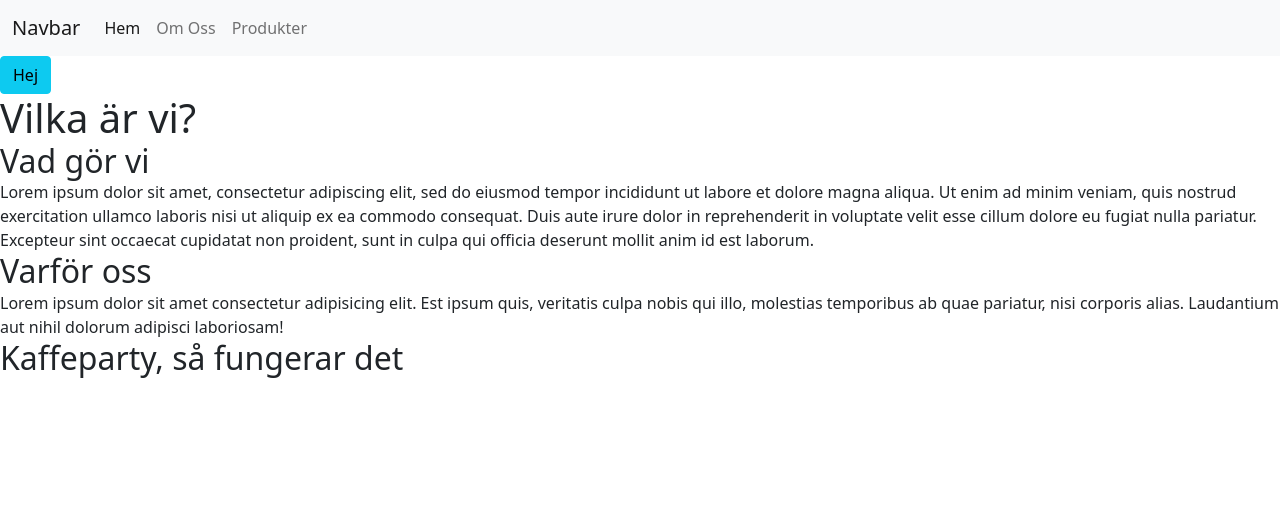
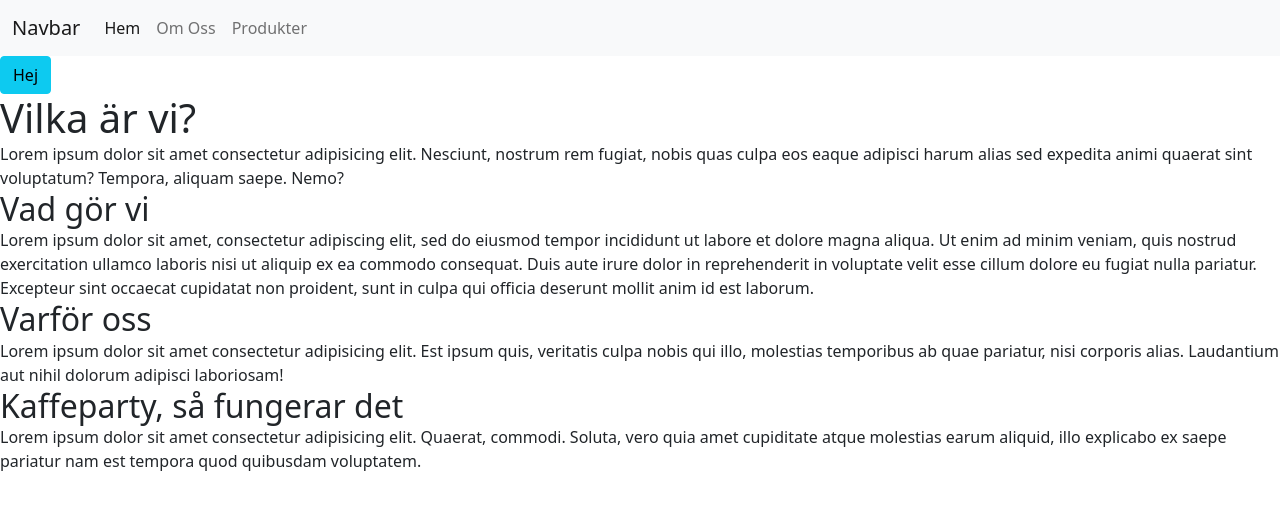
Before and after one commit to jesDVar/Ovn8, a website: page index.html in a window 1280 px wide. Drawn offline with nearby package versions, Linux system fonts and the light colour scheme.

Commit message:
More lorem

```diff
--- a/index.html
+++ b/index.html
@@ -35,10 +35,14 @@
       </nav>
       <button class="btn btn-info">Hej</button>
 
+      <h1>Vilka är vi?</h1>
 
-    <h1>Vilka är vi?</h1>
+      <p>Lorem ipsum dolor sit amet consectetur adipisicing elit. Nesciunt, nostrum rem
+         fugiat, nobis quas culpa eos eaque adipisci harum alias sed expedita animi quaerat
+          sint voluptatum? Tempora, aliquam saepe. Nemo?</p>
 
-    <h2>Vad gör vi</h2>
+      <h2>Vad gör vi</h2>
+
     <p>Lorem ipsum dolor sit amet, consectetur adipiscing elit, sed do eiusmod
          tempor incididunt ut labore et dolore magna aliqua. Ut enim ad minim
           veniam, quis nostrud exercitation ullamco laboris nisi ut aliquip
@@ -48,12 +52,19 @@
          officia deserunt mollit anim id est laborum.</p>
 
     <h2>Varför oss</h2>
+
     <p>Lorem ipsum dolor sit amet consectetur adipisicing elit.
         Est ipsum quis, veritatis culpa nobis qui illo, molestias temporibus
          ab quae pariatur, nisi corporis alias. Laudantium aut nihil dolorum
           adipisci laboriosam!</p>
 
     <h2>Kaffeparty, så fungerar det</h2>
+
+    <p>Lorem ipsum dolor sit amet consectetur adipisicing elit. Quaerat, commodi. Soluta, vero
+       quia amet cupiditate atque molestias earum aliquid, illo explicabo ex saepe pariatur nam
+        est tempora quod quibusdam voluptatem.</p>
+
     <script src="/node_modules/bootstrap/dist/js/bootstrap.bundle.min.js"></script>
+
 </body>
 </html>
```
